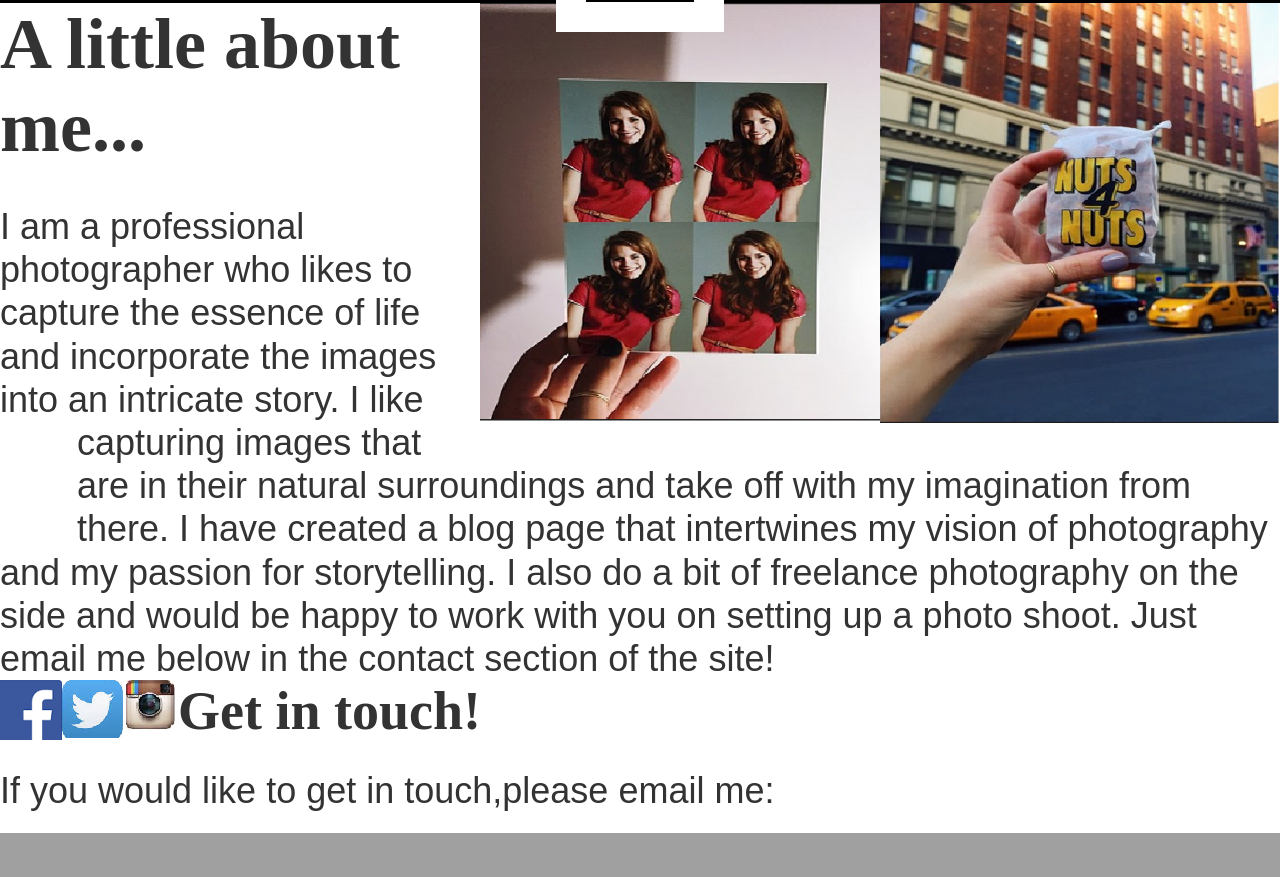
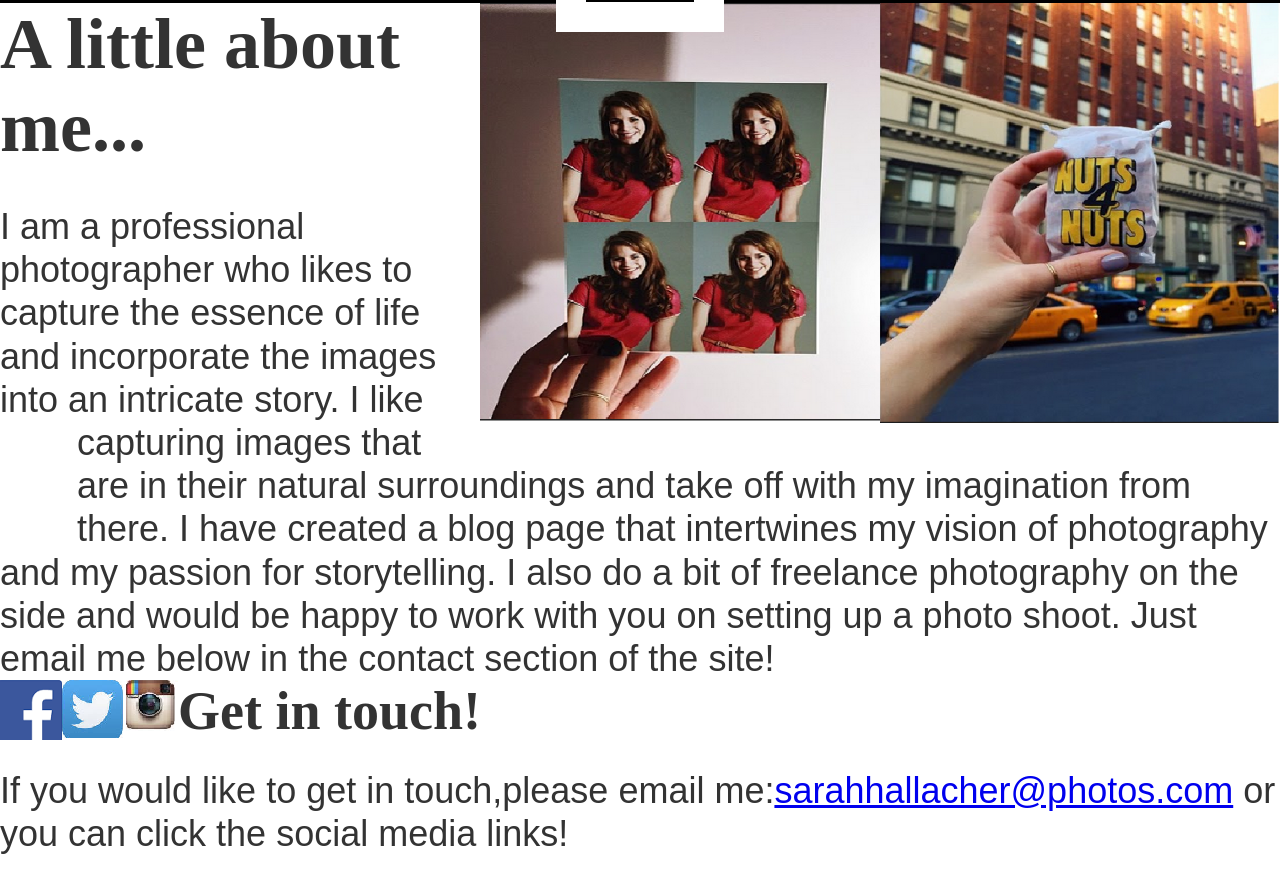
Before and after one commit to jhumbrac/desertdweller15.github.io, a plain HTML site: page unit5/photoblog.html in a window 1280 px wide. Shown: the part 231-1108 px from the top of the page. Before the commit the page ends 1064 px from the top, so only its background shows below. Drawn offline with Linux system fonts and the light colour scheme; a web font is replaced by a local one.

Commit message:
blah
freedom4 upload

```diff
--- a/unit5/photoblog.html
+++ b/unit5/photoblog.html
@@ -29,7 +29,7 @@
 <a href="https://instagram.com/"><img src="pictures/instagram.png" alt="logo of instagram"align="left"></a>
 </div>
 	<h2 class="bold">Get in touch!</h2>
-	<p>If you would like to get in touch,please email me:</p>
+	<p>If you would like to get in touch,please email me:<a href="mailto:blank@blank.com" target="_blank">sarahhallacher@photos.com</a> or you can click the social media links!</p>
 <br>
 	</div>
 
```
